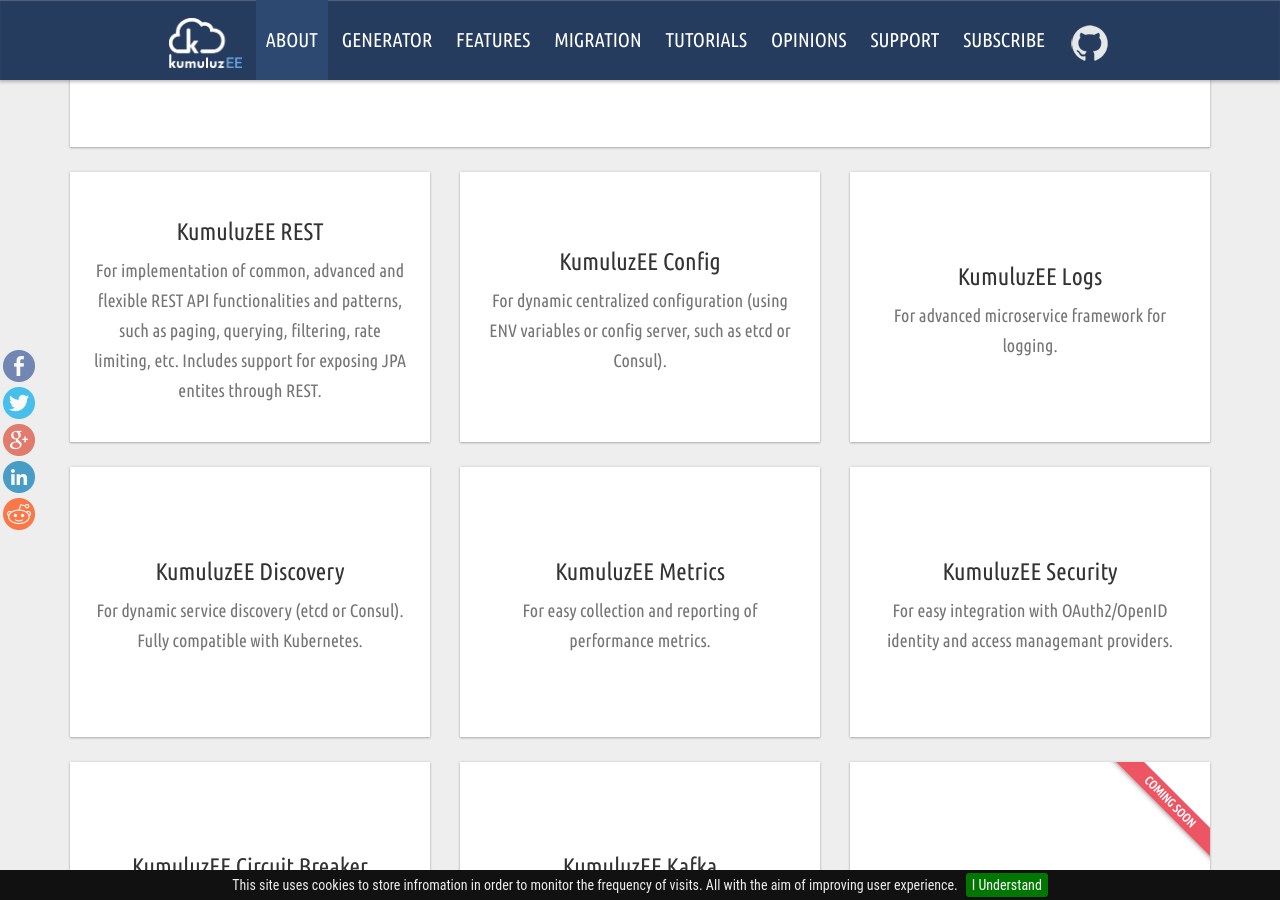
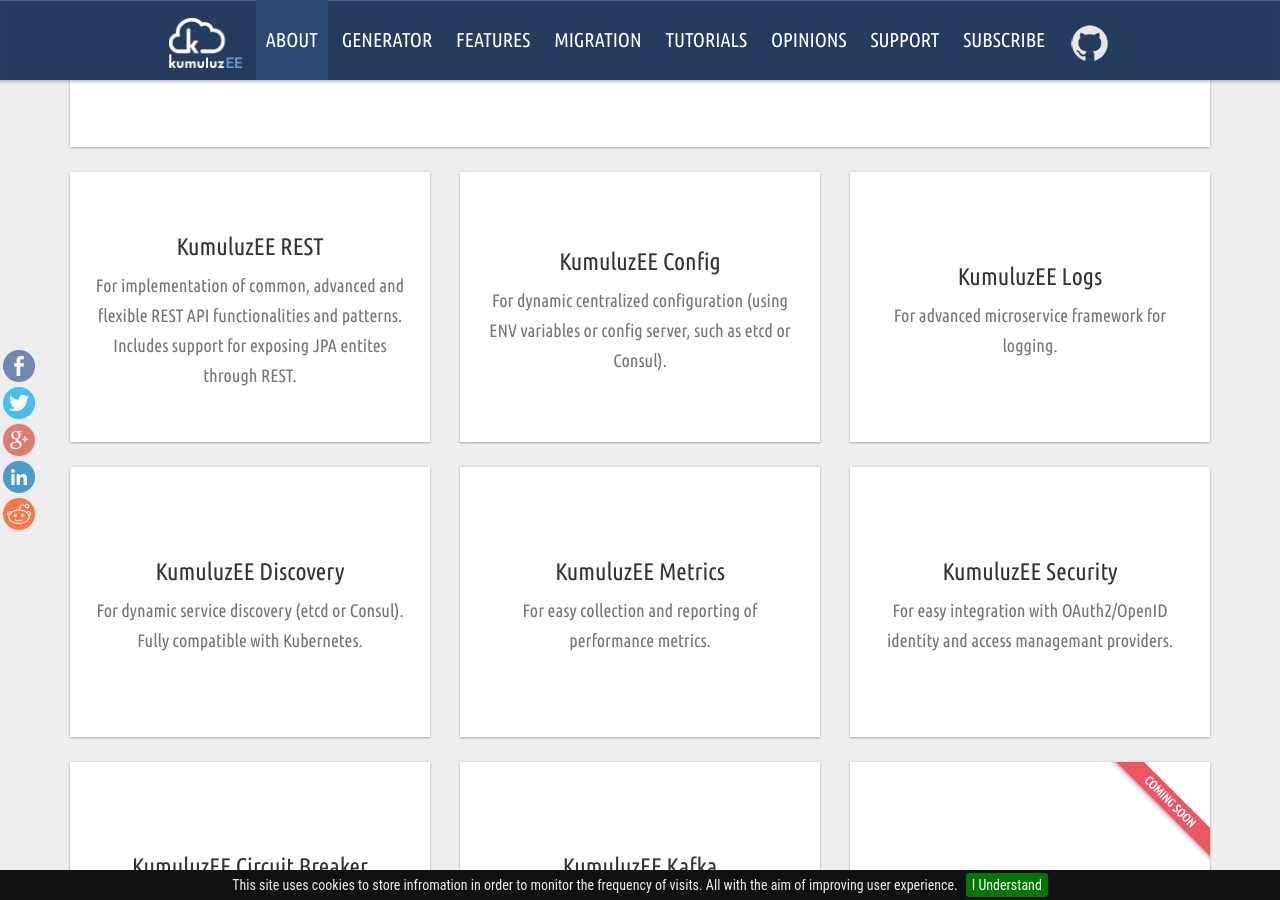
Before and after one commit to kumuluz/ee.kumuluz.com, a Jekyll site: the page built from index.html, in a window 1280 px wide and 900 px high, scrolled down 2071 px. Built offline with Jekyll 4.4.1, drawn with Linux system fonts in a browser that asks for light colours; nearby versions of some CDN libraries; comment, search, counter and statistics services are not loaded.

Commit message:
shorten text

```diff
--- a/index.html
+++ b/index.html
@@ -85,7 +85,7 @@
                           <div class="block">
                               <div>
                                   <h3><a href="https://github.com/kumuluz/kumuluzee-rest" target="_blank"><span>KumuluzEE REST</span></a></h3>
-                                  <p><span>For implementation of common, advanced and flexible REST API functionalities and patterns, such as paging, querying, filtering, rate limiting, etc. Includes support for exposing JPA entites through REST.</span></p>
+                                  <p><span>For implementation of common, advanced and flexible REST API functionalities and patterns. Includes support for exposing JPA entites through REST.</span></p>
                               </div>
                           </div>
                       </div>
```
